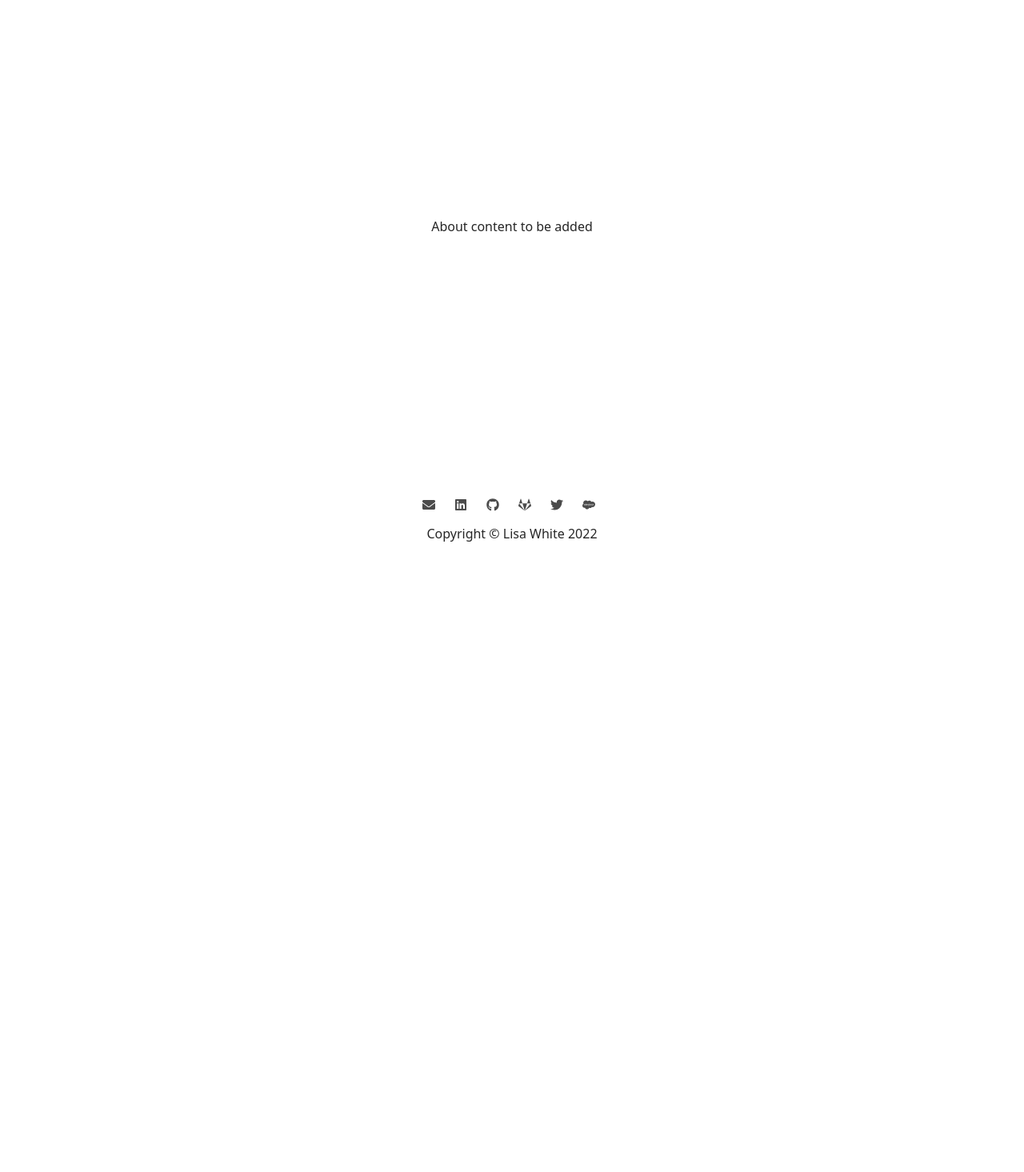
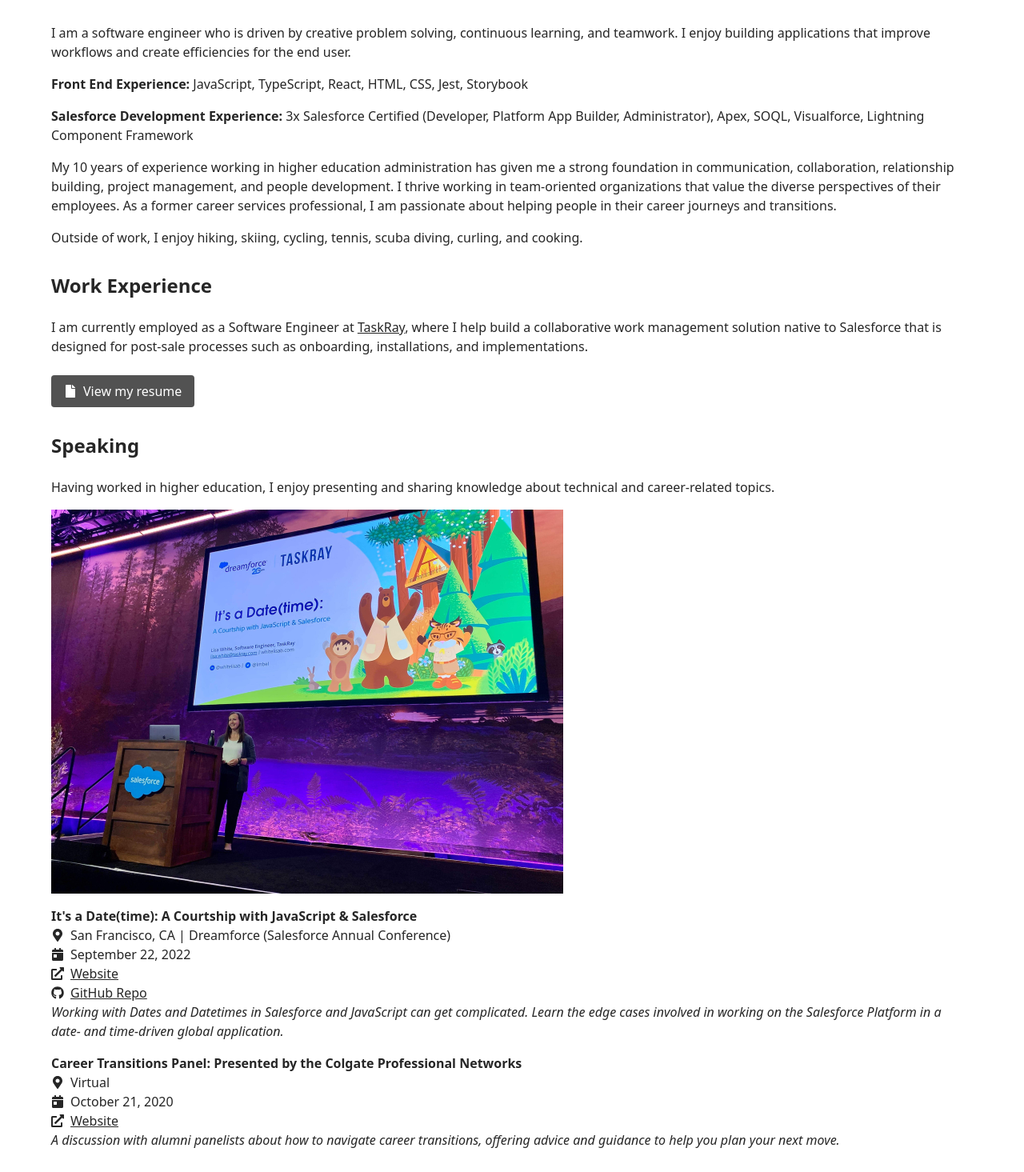
Before and after one commit to whitelisab/portfolio, a Next.js app: page /about in a window 1280 px wide. Shown: the part 105-1570 px from the top of the page at 80% size. Before the commit the page ends 800 px from the top, so only its background shows below. Built offline with nearby package versions, Linux system fonts and the light colour scheme.

Commit message:
Add about page content

```diff
--- a/components/Container.tsx
+++ b/components/Container.tsx
@@ -14,11 +14,9 @@
         <meta name="description" content="Generated by create next app" />
         <link rel="icon" href="/website-logo-small.png" />
       </Head>
-      <div className="flex flex-col h-screen justify-center px-8">
+      <div className="flex flex-col min-h-screen justify-between px-8">
         <Header />
-        <main className="flex-grow flex flex-col justify-center px-8">
-          {children}
-        </main>
+        <main className="flex justify-center">{children}</main>
         <Footer />
       </div>
     </>
--- a/components/Footer.tsx
+++ b/components/Footer.tsx
@@ -9,7 +9,7 @@
 
 export default function Footer() {
   return (
-    <footer className="my-4">
+    <footer className="my-8">
       <div className="flex flex-col justify-center items-center">
         <div className="flex justify-center items-center mb-2">
           <ul className="flex gap-4">
--- a/pages/about.tsx
+++ b/pages/about.tsx
@@ -1,10 +1,155 @@
+import Image from 'next/image';
+import {
+  FaCalendarDay,
+  FaExternalLinkAlt,
+  FaFile,
+  FaGithub,
+  FaMapMarkerAlt
+} from 'react-icons/fa';
 import Container from '../components/Container';
 
 export default function About() {
   return (
     <Container>
-      <div className="flex flex-col justify-center items-center px-8 text-neutral-800">
-        About content to be added
+      <div className="flex flex-col justify-center px-8 text-neutral-800 max-w-7xl">
+        <h1 className="text-3xl font-bold mt-2.5">About</h1>
+        <p className="mt-6">
+          I am a software engineer who is driven by creative problem solving,
+          continuous learning, and teamwork. I enjoy building applications that
+          improve workflows and create efficiencies for the end user.
+        </p>
+        <p className="mt-4">
+          <span className="font-bold">Front End Experience:</span> JavaScript,
+          TypeScript, React, HTML, CSS, Jest, Storybook
+        </p>
+        <p className="mt-4">
+          <span className="font-bold">Salesforce Development Experience:</span>{' '}
+          3x Salesforce Certified (Developer, Platform App Builder,
+          Administrator), Apex, SOQL, Visualforce, Lightning Component Framework
+        </p>
+        <p className="mt-4">
+          My 10 years of experience working in higher education administration
+          has given me a strong foundation in communication, collaboration,
+          relationship building, project management, and people development. I
+          thrive working in team-oriented organizations that value the diverse
+          perspectives of their employees. As a former career services
+          professional, I am passionate about helping people in their career
+          journeys and transitions.
+        </p>
+        <p className="mt-4">
+          Outside of work, I enjoy hiking, skiing, cycling, tennis, scuba
+          diving, curling, and cooking.
+        </p>
+        <h2 className="text-2xl font-bold mt-8">Work Experience</h2>
+        <p className="mt-6">
+          I am currently employed as a Software Engineer at{' '}
+          <a
+            href="https://www.taskray.com/"
+            target="_blank"
+            rel="noopener noreferrer"
+            className="underline"
+          >
+            TaskRay
+          </a>
+          , where I help build a collaborative work management solution native
+          to Salesforce that is designed for post-sale processes such as
+          onboarding, installations, and implementations.
+        </p>
+        <div className="mt-6">
+          <a
+            href="https://drive.google.com/file/d/1KHaK8xFNUjJhE7CqUVI5YPsCxYQ6WnSD/view?usp=sharing"
+            target="_blank"
+            rel="noopener noreferrer"
+          >
+            <button className="bg-neutral-600 hover:bg-neutral-500 text-white py-2 px-4 rounded">
+              <div className="flex items-center">
+                <FaFile className="mr-2" /> View my resume
+              </div>
+            </button>
+          </a>
+        </div>
+        <h2 className="text-2xl font-bold mt-8">Speaking</h2>
+        <p className="mt-6">
+          Having worked in higher education, I enjoy presenting and sharing
+          knowledge about technical and career-related topics.
+        </p>
+        <Image
+          src="/dreamforce-talk.jpeg"
+          alt="Dreamforce speaking image"
+          width="640"
+          height="480"
+          className="mt-4"
+        />
+        <div className="mt-4">
+          <p className="font-bold">
+            It&apos;s a Date(time): A Courtship with JavaScript & Salesforce
+          </p>
+          <div className="flex items-center">
+            <FaMapMarkerAlt className="mr-2" />
+            <p>San Francisco, CA | Dreamforce (Salesforce Annual Conference)</p>
+          </div>
+          <div className="flex items-center">
+            <FaCalendarDay className="mr-2" />
+            <p>September 22, 2022</p>
+          </div>
+          <div className="flex items-center">
+            <FaExternalLinkAlt className="mr-2" />
+            <a
+              href="https://reg.salesforce.com/flow/plus/dreamforce22/maincontentcatalog/page/Catalog/session/1656082530120001wFSR"
+              target="_blank"
+              rel="noopener noreferrer"
+              className="underline"
+            >
+              Website
+            </a>
+          </div>
+          <div className="flex items-center">
+            <FaGithub className="mr-2" />
+            <a
+              href="https://github.com/whitelisab/df-22-demo"
+              target="_blank"
+              rel="noopener noreferrer"
+              className="underline"
+            >
+              GitHub Repo
+            </a>
+          </div>
+          <p className="italic">
+            Working with Dates and Datetimes in Salesforce and JavaScript can
+            get complicated. Learn the edge cases involved in working on the
+            Salesforce Platform in a date- and time-driven global application.
+          </p>
+        </div>
+        <div className="mt-4">
+          <p className="font-bold">
+            Career Transitions Panel: Presented by the Colgate Professional
+            Networks
+          </p>
+          <div className="flex items-center">
+            <FaMapMarkerAlt className="mr-2" />
+            <p>Virtual</p>
+          </div>
+          <div className="flex items-center">
+            <FaCalendarDay className="mr-2" />
+            <p>October 21, 2020</p>
+          </div>
+          <div className="flex items-center">
+            <FaExternalLinkAlt className="mr-2" />
+            <a
+              href="https://alumni.colgate.edu/event-registration/career-transitions-panel"
+              target="_blank"
+              rel="noopener noreferrer"
+              className="underline"
+            >
+              Website
+            </a>
+          </div>
+          <p className="italic">
+            A discussion with alumni panelists about how to navigate career
+            transitions, offering advice and guidance to help you plan your next
+            move.
+          </p>
+        </div>
       </div>
     </Container>
   );
```
Also changed, not shown: public/dreamforce-talk.jpeg (added).
